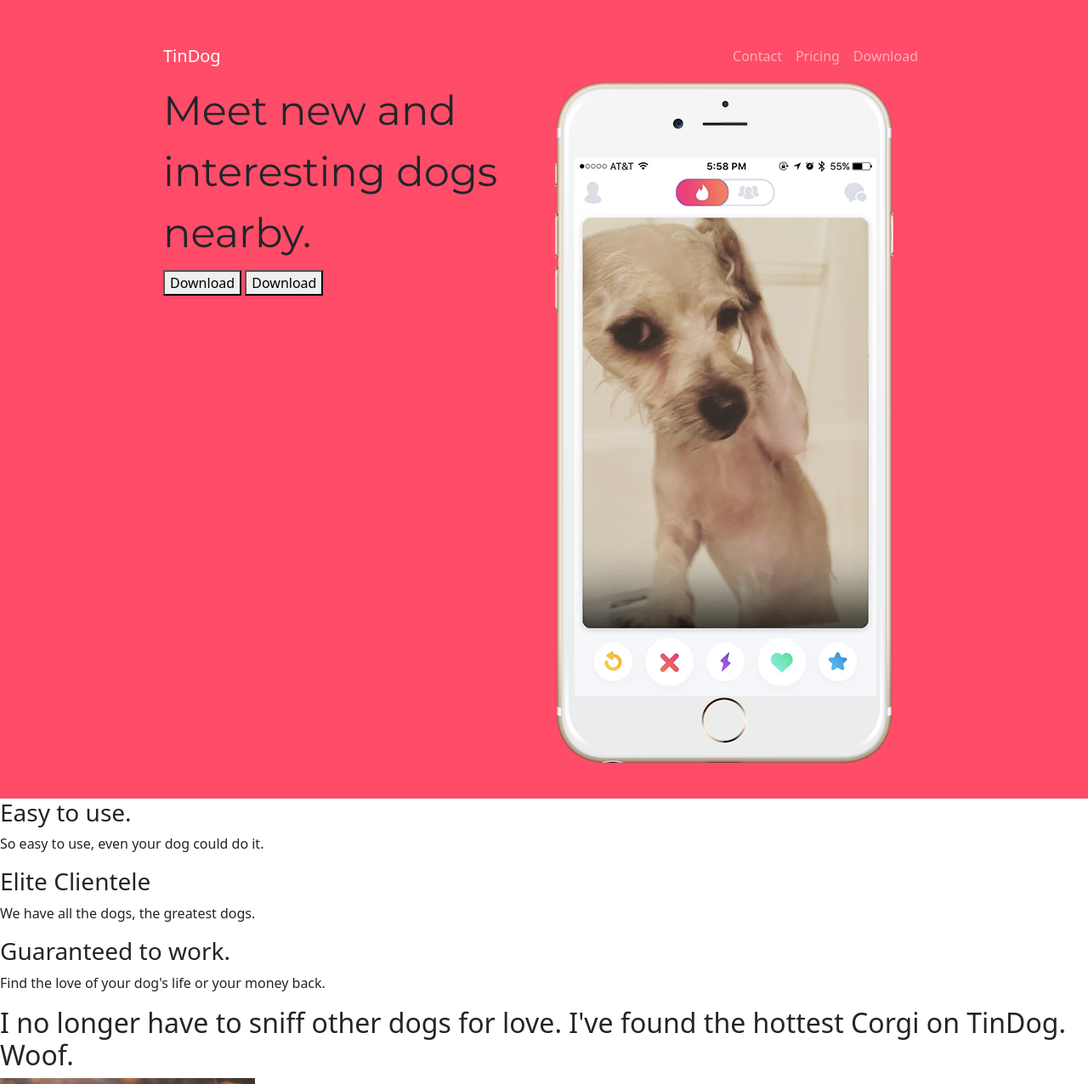
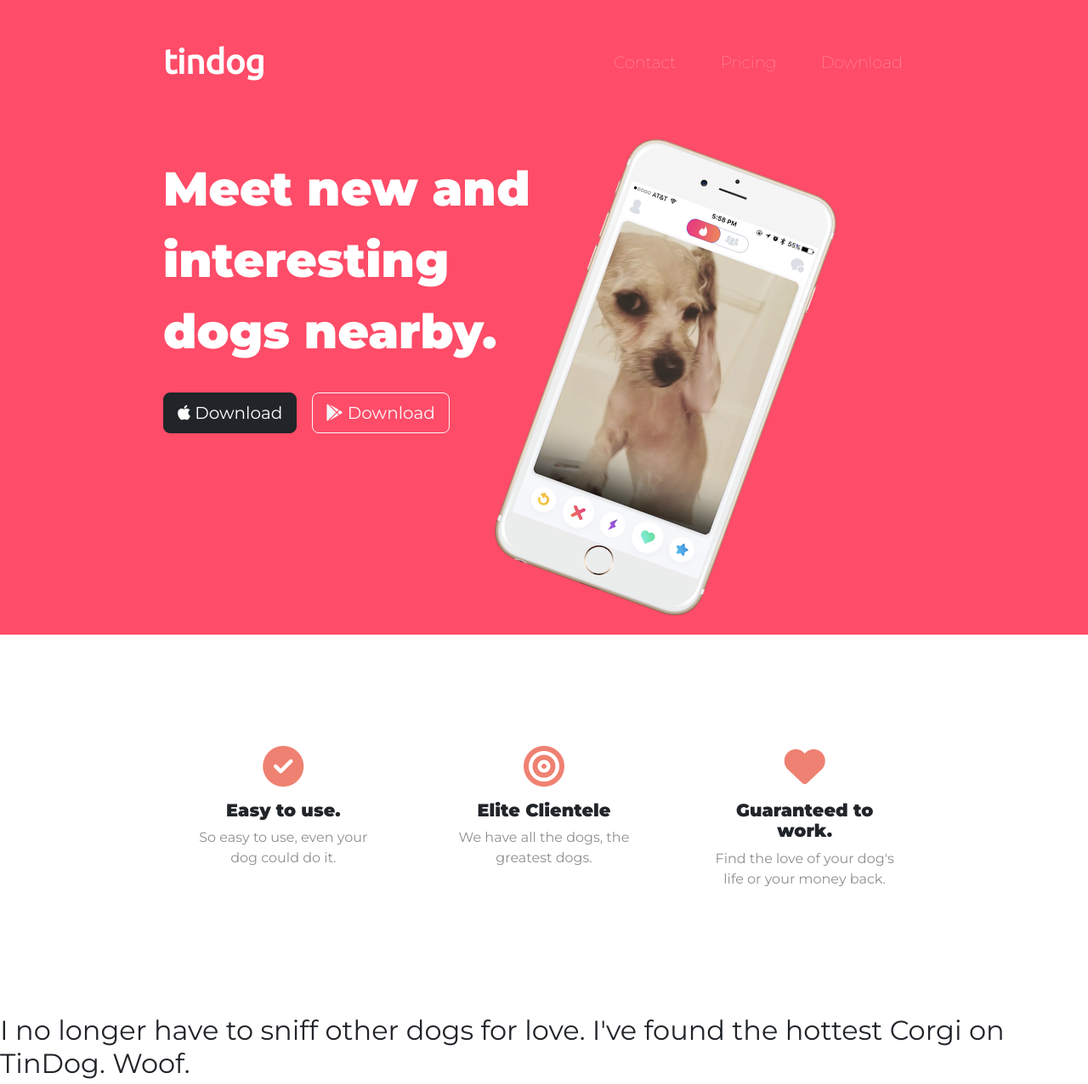
Before and after one commit to MinassieE/udemy, a plain HTML site: page bootstrap-installation/index.html in a window 1280 px wide. Shown: the top 1276 px of the page at 85% size. Drawn offline with nearby package versions, Linux system fonts and the light colour scheme.

Commit message:
tindog title and feature

```diff
--- a/bootstrap-installation/css/styles.css
+++ b/bootstrap-installation/css/styles.css
@@ -1,14 +1,84 @@
-
+body {
+    font-family: 'Montserrat', sans-serif;
+}
 #title {
     background-color: #ff4c68;
+    color: white;
 }
 
 h1 {
     font-family: "Montserrat-Black", 'Montserrat', sans-serif;
-    font-size: 3rem;
+    font-weight: 900;
+    font-size: 3.5rem;
     line-height: 1.5;
 }
 
 .container-fluid {
     padding: 3% 15%;
 }
+
+/* Navigation bar */
+.navbar {
+    padding: 0 0 4.5rem;
+}
+.navbar-brand {
+    font-family: "Ubuntu";
+    font-size: 2.5rem;
+    font-weight: bold;
+}
+.nav-item {
+    padding: 0 18px;
+}
+.nav-link {
+    cursor: pointer;
+    font-size: 1.2rem;
+    font-family: "Montserrat";
+    font-weight: lighter;
+}
+
+/*Download Buttons */
+.download-button {
+    margin: 5% 3% 5% 0;
+}
+
+/* Title Image */
+.title-image {
+    transform: rotate(20deg);
+    width: 60%;
+}
+
+
+/* Features */
+#features{
+    /* padding: 100px 200px; */
+    padding: 7% 15%;
+}
+
+.feature-box{
+    text-align: center;
+    padding: 4.5%
+}
+
+.feature-icon{
+    color: #ef8172;
+    margin-bottom: 1rem;
+}
+
+.feature-icon:hover {
+    color: #ff4c68;
+}
+
+/* h3 */
+.feature-title{
+    font-family: "Montserrat-Black", 'Montserrat', sans-serif;
+    font-weight: 900;
+    font-size: 1.3rem;
+    /* padding-top: 20px; */
+}
+
+/* p */
+.feature-message {
+    color: #8f8f8f;
+    /* width: 70%; */
+    /* margin: auto; */
+}
--- a/bootstrap-installation/index.html
+++ b/bootstrap-installation/index.html
@@ -3,6 +3,7 @@
   <head>
     <meta charset="utf-8" />
     <title>TinDog</title>
+    <!-- css stylesheet -->
     <link
       href="https://cdn.jsdelivr.net/npm/bootstrap@5.2.0-beta1/dist/css/bootstrap.min.css"
       rel="stylesheet"
@@ -10,6 +11,11 @@
       crossorigin="anonymous"
     />
     <link rel="stylesheet" href="css/styles.css" />
+
+    <!-- font awesome -->
+    <script src="https://kit.fontawesome.com/7eee55a093.js" crossorigin="anonymous"></script>
+
+    <!-- bootstrap script  -->
     <script
       src="https://cdn.jsdelivr.net/npm/@popperjs/core@2.11.5/dist/umd/popper.min.js"
       integrity="sha384-Xe+8cL9oJa6tN/veChSP7q+mnSPaj5Bcu9mPX5F5xIGE0DVittaqT5lorf0EI7Vk"
@@ -21,6 +27,7 @@
       crossorigin="anonymous"
     ></script>
 
+    <!-- google fonts -->
     <link
       href="https://fonts.googleapis.com/css2?family=Montserrat:wght@100;400;900&family=Ubuntu&display=swap"
       rel="stylesheet"
@@ -34,7 +41,7 @@
       <div class="container-fluid">
         <!-- Nav Bar -->
         <nav class="navbar navbar-expand-lg navbar-dark">
-          <a class="navbar-brand">TinDog</a>
+          <a class="navbar-brand">tindog</a>
 
           <button
             class="navbar-toggler"
@@ -61,11 +68,11 @@
         <div class="row">
           <div class="col-lg-6">
             <h1>Meet new and interesting dogs nearby.</h1>
-            <button type="button">Download</button>
-            <button type="button">Download</button>
+            <button type="button" class="btn btn-lg btn-dark download-button"><i class="fa-brands fa-apple"></i> Download</button>
+            <button type="button" class="btn btn-lg btn-outline-light download-button"><i class="fa-brands fa-google-play"></i> Download</button>
           </div>
           <div class="col-lg-6">
-            <img src="images/iphone6.png" alt="iphone-mockup" />
+            <img class="title-image" src="images/iphone6.png" alt="iphone-mockup" />
           </div>
         </div>
       </div>
@@ -74,14 +81,26 @@
     <!-- Features -->
 
     <section id="features">
-      <h3>Easy to use.</h3>
-      <p>So easy to use, even your dog could do it.</p>
+      <div class="row">
+        <div class="feature-box col-lg-4">
+          <i class="feature-icon fa-solid fa-circle-check fa-3x"></i>
+          <h3 class="feature-title">Easy to use.</h3>
+          <p class="feature-message">So easy to use, even your dog could do it.</p>
+        </div>
 
-      <h3>Elite Clientele</h3>
-      <p>We have all the dogs, the greatest dogs.</p>
+        <div class="feature-box col-lg-4">
+          <i class="feature-icon fa-solid fa-bullseye fa-3x"></i>
+          <h3 class="feature-title">Elite Clientele</h3>
+          <p class="feature-message">We have all the dogs, the greatest dogs.</p>
+        </div>
 
-      <h3>Guaranteed to work.</h3>
-      <p>Find the love of your dog's life or your money back.</p>
+        <div class="feature-box col-lg-4">
+          <i class="feature-icon fa-solid fa-heart fa-3x"></i>
+          <h3 class="feature-title">Guaranteed to work.</h3>
+          <p class="feature-message">Find the love of your dog's life or your money back.</p>
+       </div>
+      </div>
+
     </section>
 
     <!-- Testimonials -->
```
